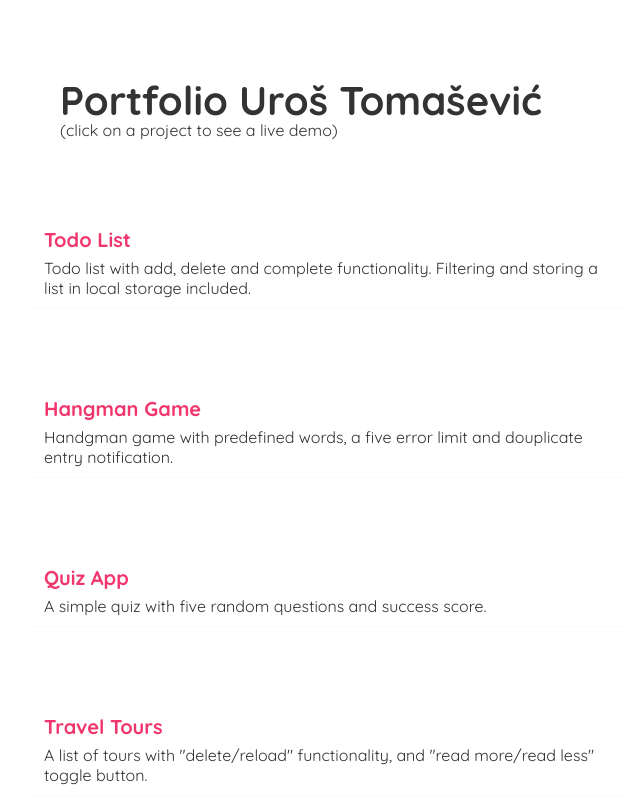
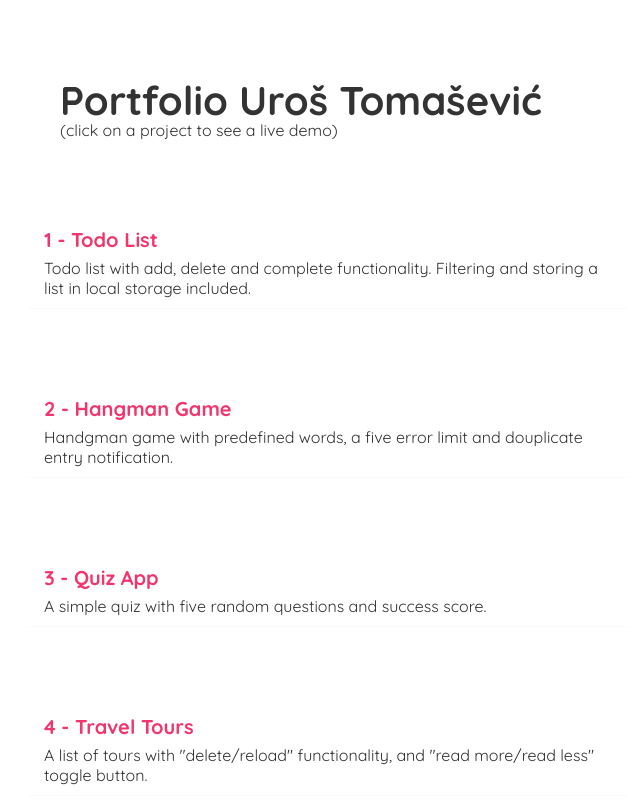
Before and after one commit to uros-projects/portfolio, a React (Create React App) app: page / in a window 1280 px wide. Shown: the top 800 px of the page, without its empty margins (312-952 px from the left). Built offline with nearby package versions, Linux system fonts and the light colour scheme; the HTML template or start-up script is replaced by a standard one.

Commit message:
Added project number in front of project name

```diff
--- a/src/Link.js
+++ b/src/Link.js
@@ -1,13 +1,13 @@
 import React from 'react';
 
 const Link = ({ project }) => {
-    const { name, url, description } = project;
+    const { id, name, url, description } = project;
 
     return (
         <section className='section'>
             <a href={`${url}`} target="_blank" rel="nofollow noopener noreferrer">
                 <div className='blog-preview'>
-                    <h2>{name}</h2>
+                    <h2>{id} - {name}</h2>
                     <p>{description}</p>
                 </div>
             </a>
```
Also changed, not shown: 1 other file (tests, documents, lock files or other folders).
